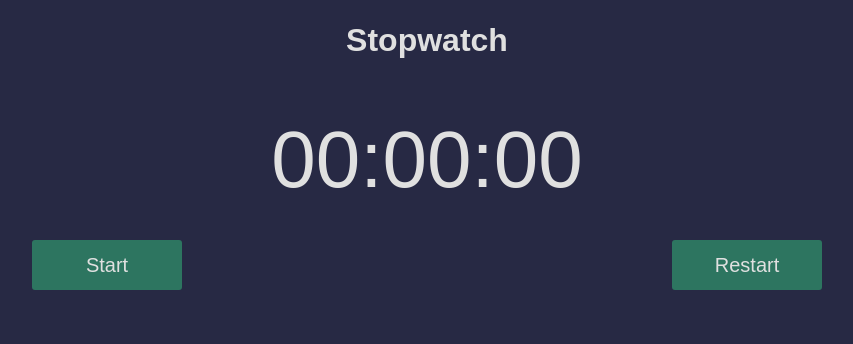
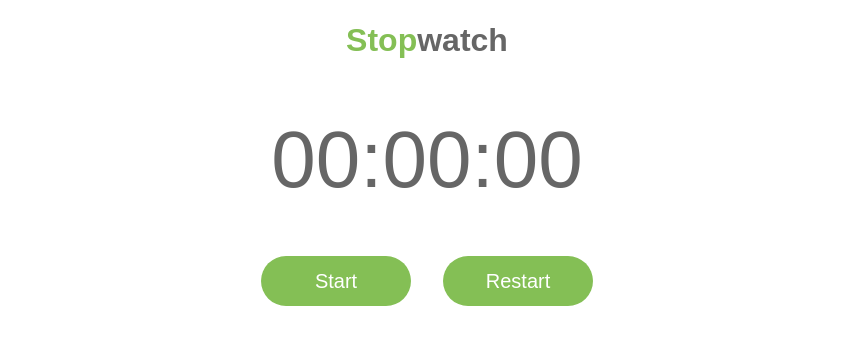
Before and after one commit to WannerCodes/stopwatch, a plain HTML site: page index.html in a window 1280 px wide. Shown: the whole page, without its empty margins (213-1066 px from the left). Drawn offline with Linux system fonts and the light colour scheme.

Commit message:
Changed theme
- Changed overall theme to limegreen on white

```diff
--- a/index.html
+++ b/index.html
@@ -9,7 +9,7 @@
 </head>
 <body>
     <section class="timer">
-        <h1 class="title">Stopwatch</h1>
+        <h1 class="title"><lime>Stop</lime>watch</h1>
         <div class="time">00:00:00</div>
         <div class="buttons">
             <button class="start">Start</button>
--- a/style.css
+++ b/style.css
@@ -6,21 +6,25 @@
 
 section {
   height: 100vh;
-  background-color: rgb(39, 41, 68);
+  background-color: white;
   font-family: sans-serif;
 }
 
 .title {
-  color: rgb(224, 224, 224);
+  color: rgb(102, 102, 102);
   height: 10vh;
   display: flex;
-  justify-content: space-around;
+  justify-content: center;
   align-items: center;
   font-size: 4vh;
 }
 
+lime {
+  color: rgb(132, 191, 85);
+}
+
 .time {
-  color: rgb(224, 224, 224);
+  color: rgb(102, 102, 102);
   height: 20vh;
   display: flex;
   justify-content: space-around;
@@ -30,20 +34,17 @@ section {
 
 .buttons {
   display: flex;
-  text-align: center;
-  align-items: center;
-  justify-content: space-around;
+  justify-content: center;
 }
 
 button {
-  align-items: center;
   width: 150px;
   height: 50px;
-  background: none;
   border: none;
-  color: rgb(224, 224, 224);
+  color: white;
   font-size: 20px;
-  background: rgb(45, 117, 96);
-  border-radius: 3px;
+  background: rgb(132, 191, 85);
+  border-radius: 30px;
   cursor: pointer;
+  margin: 2vh;
 }
```
Also changed, not shown: app.js (line endings or trailing spaces).
